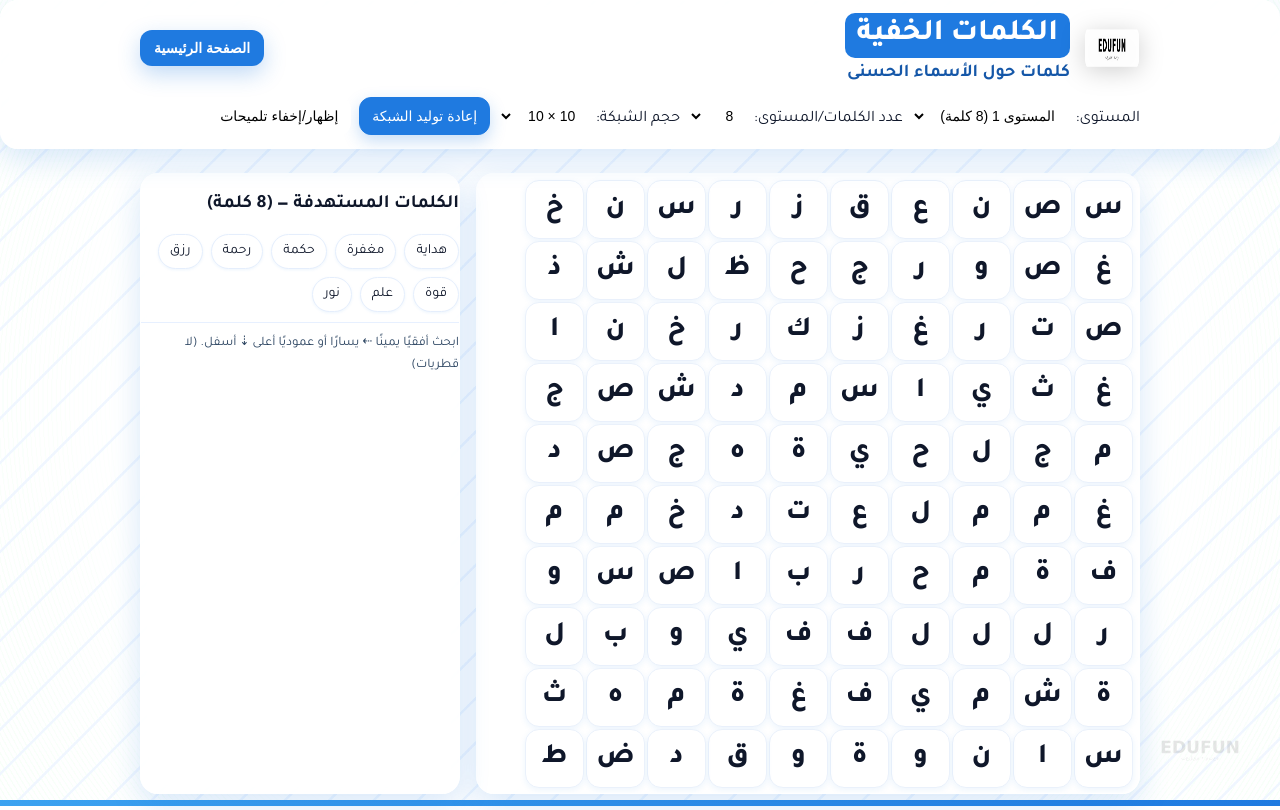
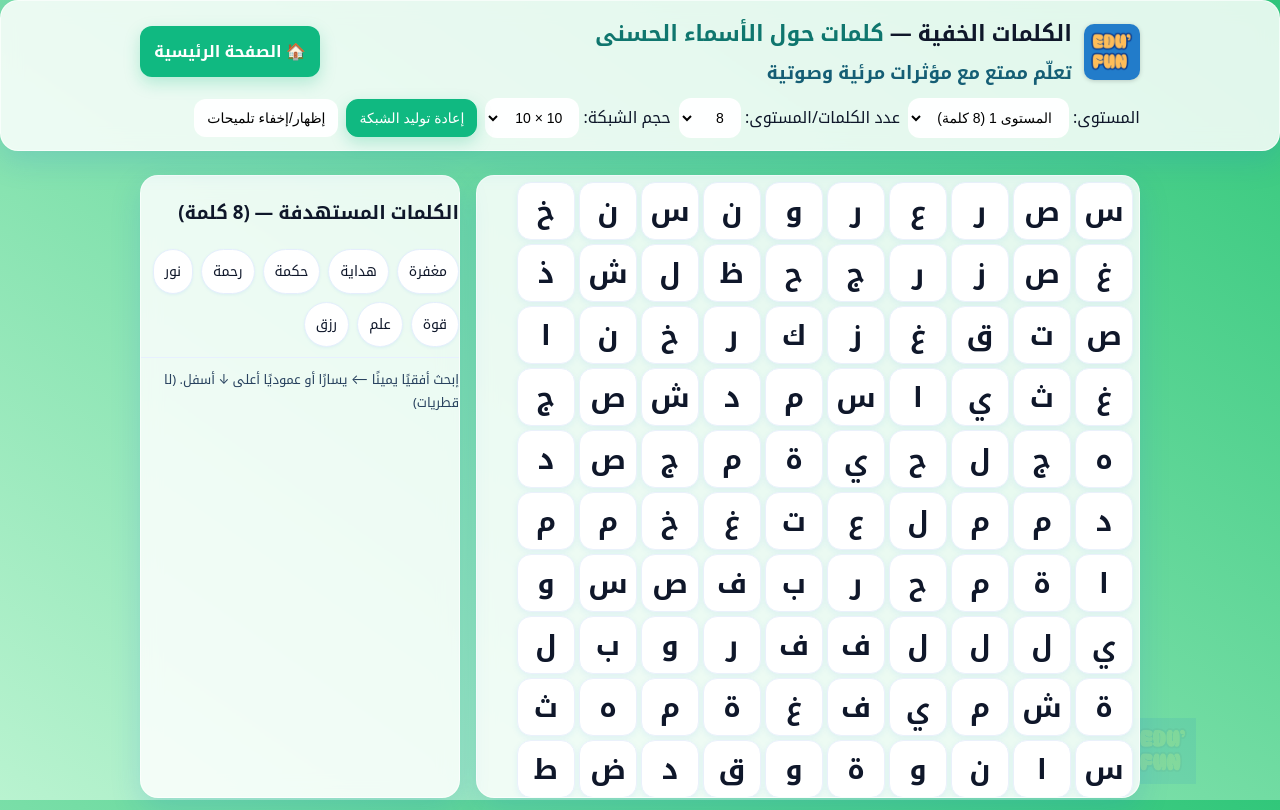
Before and after one commit to crea-tif/edufun-arabic-games, a plain HTML site: page kalimat-khafiya-asmaa/index.html in a window 1280 px wide. Drawn offline with Linux system fonts and the light colour scheme; a web font is replaced by a local one.

Commit message:
index.html

```diff
--- a/kalimat-khafiya-asmaa/index.html
+++ b/kalimat-khafiya-asmaa/index.html
@@ -3,134 +3,122 @@
 <head>
 <meta charset="utf-8">
 <meta name="viewport" content="width=device-width,initial-scale=1,viewport-fit=cover">
-<title>الكلمات الخفية • كلمات حول الأسماء الحسنى</title>
-
+<title>الكلمات الخفية — كلمات حول الأسماء الحسنى</title>
 <style>
-/* === Polices === */
-@import url('https://fonts.googleapis.com/css2?family=Tajawal:wght@400;700;800&display=swap');
-@font-face{
-  font-family:"NotoKufiArabicLocal";
-  src:url("../assets/NotoKufiArabic.ttf") format("truetype");
-  font-display:swap;
+:root{
+  /* Palette proche de la version “Kids” (vert clair/contrasté) */
+  --ink:#0f172a; --accent:#1f7ae0;
+  --ok:#16a34a; --warn:#f59e0b;
+  --glass: rgba(255,255,255,0.85);
+  --bg1:#b9f3d0; --bg2:#31c77a;
+  --cell:44px;                 /* recalculée en JS */
 }
 
-/* === Thème / variables === */
-:root{
-  --ink:#0f172a; --accent:#1f7ae0; --ok:#16a34a; --warn:#f59e0b;
-  --glass: rgba(255,255,255,0.85);
-  --cell: 44px;
-
-  --brand:#1f7ae0;
-  --brand-deep:#1557a8;
-  --muted:#29425f;
-  --ring:rgba(31,122,224,.25);
-}
-
-/* ===== خلفية ===== */
+/* ===== Fond dégradé + watermark logo ===== */
 html,body{height:100%}
 body{
-  margin:0; color:var(--ink);
-  font-family:"Tajawal","NotoKufiArabicLocal","Noto Kufi Arabic","Cairo",system-ui,-apple-system,"Segoe UI",Tahoma,Arial;
-  background: linear-gradient(35deg,#55c6ff 0%, #1f7ae0 100%) fixed;
-}
-body::before{
-  content:""; position:fixed; inset:0; z-index:-2;
-  background:url('edufun-bg.png') center/cover no-repeat;
-  filter:saturate(108%) contrast(110%);
+  margin:0;color:var(--ink);
+  font-family:system-ui,-apple-system,"Noto Kufi Arabic","Tajawal","Cairo",Tahoma,Arial;
+  background:linear-gradient(35deg,var(--bg1) 0%, var(--bg2) 100%) fixed;
 }
 body::after{
-  content:""; position:fixed; inset:auto 0 16px 16px; width:160px; height:70px; z-index:-1;
-  background:url("edufun-logo.png") no-repeat left/contain;
+  content:""; position:fixed; inset:auto 0 16px 16px; width:150px; height:66px; z-index:-1;
+  background:url("../edufun-logo-512.png") no-repeat left/contain;
   opacity:.10; pointer-events:none;
 }
 
-/* ===== حاويات زجاجية ===== */
-header, .card{
-  background: var(--glass);
-  backdrop-filter: blur(10px);
+/* ===== Cartes “verre dépoli” ===== */
+header,.card{
+  background:var(--glass);
+  backdrop-filter:blur(10px);
   border:1px solid rgba(255,255,255,0.65);
   border-radius:18px;
   box-shadow:0 10px 30px rgba(31,122,224,.18);
 }
-header{position:sticky;top:0;z-index:5;margin-bottom:12px;}
-.wrap{max-width:1000px;margin:auto;padding:12px}
+header{ position:sticky; top:0; z-index:5; margin-bottom:12px; }
+.wrap{ max-width:1000px; margin:auto; padding:12px; }
 
-/* ===== هيدر نظيف ===== */
+/* Brand + Home */
 .brandbar{ display:flex; align-items:center; justify-content:space-between; gap:12px; }
-.brandbox{ display:flex; align-items:center; gap:14px; }
-.brand{ height:56px; width:56px; border-radius:14px; filter:drop-shadow(0 4px 12px rgba(0,0,0,.2)); }
-.brand-title{ line-height:1.1; }
-.brand-title .t1{ font-weight:800; font-size:clamp(20px,3.2vw,30px); color:#fff; background:var(--brand); padding:6px 12px; border-radius:10px; }
-.brand-title .t2{ margin-top:6px; font-weight:700; color:var(--brand-deep); font-size:clamp(14px,2.2vw,18px); }
-.brand-cta{
-  display:inline-flex; align-items:center; gap:10px;
-  background:#1f7ae0; color:#fff; border:none; border-radius:12px;
-  padding:10px 14px; font-weight:800; cursor:pointer; box-shadow:0 8px 22px rgba(31,122,224,.28);
-}
-.brand-cta:hover{ background:#1557a8 }
-
-/* لوحة خيارات */
-.controls{ display:flex; gap:8px; flex-wrap:wrap; align-items:center; margin-top:12px }
-select,button{
-  padding:10px 12px;border:1px solid rgba(255,255,255,0.65);
-  background:rgba(255,255,255,0.96);border-radius:12px;font-size:14px
-}
-button.primary{ background:#1f7ae0;border-color:#1f7ae0;color:#fff; box-shadow:0 6px 16px rgba(31,122,224,.25) }
-
-/* تخطيط */
-main .wrap{display:grid;grid-template-columns:1fr 320px;gap:16px}
-.grid-wrap{overflow:hidden;height:var(--gridH,70vh);}
-@media (max-width:900px){
-  header{ position: static; margin-bottom:12px; }
-  .controls{ gap:6px; }
-  .grid-wrap{ margin-top:0; height:var(--gridH,68vh); }
-  main .wrap{ grid-template-columns:1fr; }
-  aside.card{ margin-top:10px; }
+.brand{ display:flex; align-items:center; gap:12px; }
+.brand img{ height:56px; border-radius:10px; filter:drop-shadow(0 1px 2px rgba(0,0,0,.18)); }
+h1{ margin:0; font-size:22px; }
+.home{
+  display:inline-flex; align-items:center; gap:8px;
+  padding:10px 14px; border-radius:12px;
+  background:#10b981; color:#fff; text-decoration:none; font-weight:700;
+  box-shadow:0 6px 16px rgba(16,185,129,.25);
 }
 
-/* الشبكة */
-.grid{ --n:10; display:grid; grid-template-columns:repeat(var(--n),var(--cell)); grid-auto-rows:var(--cell); gap:4px; user-select:none; touch-action:none; padding:6px; }
+/* Barre de commandes */
+.controls{ display:flex; flex-wrap:wrap; gap:8px; align-items:center; margin-top:8px; }
+select,button{ padding:10px 12px; border:1px solid rgba(255,255,255,0.65);
+  background:rgba(255,255,255,0.96); border-radius:12px; font-size:14px; }
+button.primary{ background:#10b981; border-color:#10b981; color:#fff; box-shadow:0 6px 16px rgba(16,185,129,.25); }
+
+/* Layout */
+main .wrap{ display:grid; grid-template-columns:1fr 320px; gap:16px; }
+.grid-wrap{ overflow:hidden; height:var(--gridH,70vh); } /* Hauteur pilotée JS (mobile fix) */
+
+/* ✅ Mobile : header non-collant pour éviter le “rognage” de la grille */
+@media (max-width:900px){
+  header{ position:static; }
+  main .wrap{ grid-template-columns:1fr; }
+  .grid-wrap{ height:var(--gridH,68vh); }
+  aside.card{ margin-top:10px; }
+  .brand img{ height:52px; }
+}
+
+/* ===== Grille ===== */
+.grid{
+  --n:10;
+  display:grid;
+  grid-template-columns:repeat(var(--n),var(--cell));
+  grid-auto-rows:var(--cell);
+  gap:6px; user-select:none; touch-action:none; padding:6px;
+}
 .cell{
-  width:var(--cell);height:var(--cell);
-  border-radius:14px;background:#fff;border:1px solid #eaf1fb;
-  display:flex;align-items:center;justify-content:center;
+  width:var(--cell); height:var(--cell);
+  display:flex; align-items:center; justify-content:center;
+  background:#fff; border:1px solid #eaf1fb; border-radius:14px;
+  font-weight:800;
   font-size:clamp(16px,calc(var(--cell)*.55),28px);
-  font-weight:800;transition:transform .12s,background .3s,border-color .3s;
+  transition:transform .12s,background .3s,border-color .3s;
   box-shadow:0 2px 6px rgba(31,122,224,.08);
 }
 .cell.preview{ outline:2px dashed #1f7ae0; }
 .cell.valid-preview{ outline:2px solid var(--warn); }
 .cell.hint{ background:#fff3bf; border-color:#ffd04a; box-shadow:inset 0 0 0 2px #ffd04a33, 0 2px 6px rgba(31,122,224,.08); }
-.cell.found{background:#e8f7ee;border-color:#b7e3c8;color:#055a43}
-.cell.flash{animation:flashOk 1s ease-in-out 3}
+.cell.found{ background:#e8f7ee; border-color:#b7e3c8; color:#055a43; }
+.cell.flash{ animation:flashOk 1s ease-in-out 3; }
 @keyframes flashOk{0%,100%{background:#e8f7ee}50%{background:#16a34a;color:#fff;transform:scale(1.05)}}
 
-/* الأهداف */
-.target{display:flex;flex-wrap:wrap;gap:8px}
-.badge{background:#fff;border:1px solid #e5eefc;padding:8px 11px;border-radius:999px;font-size:14px;box-shadow:0 1px 3px rgba(31,122,224,.08)}
-.badge.found{background:#e8f7ee;border-color:#b7e3c8;color:#055a43}
-.help{font-size:13px;color:var(--muted);line-height:1.7}
-.footer{font-size:12px;color:#eef6ff;margin-top:6px;text-shadow:0 1px 2px rgba(0,0,0,.2)}
-hr{border:none;border-top:1px solid #e7f0ff;margin:10px 0}
+.target{ display:flex; flex-wrap:wrap; gap:8px; }
+.badge{ background:#fff; border:1px solid #e5eefc; padding:8px 11px; border-radius:999px; font-size:14px; box-shadow:0 1px 3px rgba(31,122,224,.08); }
+.badge.found{ background:#e8f7ee; border-color:#b7e3c8; color:#055a43; }
+.help{ font-size:13px; color:#29425f; line-height:1.7; }
+.footer{ font-size:12px; color:#eef6ff; margin-top:6px; text-shadow:0 1px 2px rgba(0,0,0,.2) }
+hr{ border:none; border-top:1px solid #e7f0ff; margin:10px 0; }
 </style>
 </head>
 <body>
 
 <header>
   <div class="wrap">
-    <div class="brandbar" dir="rtl">
-      <div class="brandbox">
-        <img class="brand" src="edufun-logo.png" alt="EDUFUN">
-        <div class="brand-title">
-          <div class="t1">الكلمات الخفية</div>
-          <div class="t2">كلمات حول الأسماء الحسنى</div>
-        </div>
+    <div class="brandbar">
+      <div class="brand">
+        <img src="../edufun-logo-512.png" alt="EDUFUN">
+        <h1>الكلمات الخفية — <span style="color:#0f766e">كلمات حول الأسماء الحسنى</span><br>
+          <small style="font-weight:600;color:#155e75">تعلّم ممتع مع مؤثرات مرئية وصوتية</small>
+        </h1>
       </div>
-      <button class="brand-cta" onclick="location.href='../'">الصفحة الرئيسية</button>
+      <a class="home" href="../">🏠 الصفحة الرئيسية</a>
     </div>
 
     <div class="controls">
-      <label>المستوى: <select id="level"></select></label>
+      <label>المستوى:
+        <select id="level"></select>
+      </label>
       <label>عدد الكلمات/المستوى:
         <select id="chunk">
           <option value="6">6</option>
@@ -163,24 +151,19 @@ hr{border:none;border-top:1px solid #e7f0ff;margin:10px 0}
       <h3 id="listTitle">الكلمات المستهدفة</h3>
       <div id="targets" class="target"></div>
       <hr>
-      <div class="help">
-        ابحث أفقيًا يمينًا ⇠ يسارًا أو عموديًا أعلى ⇣ أسفل. (لا قطريات)
-      </div>
+      <div class="help">إبحث أفقيًا يمينًا ⟵ يسارًا أو عموديًا أعلى ↓ أسفل. (لا قطريات)</div>
     </aside>
   </div>
 </main>
 
 <script>
-/* ——— كلمات مرتبطة بالأسماء الحسنى (أمثلة) ——— */
-const ALL_NAMES=[
-"رحمة","مغفرة","رزق","علم","حكمة","قوة","نور","هداية","لطف","عفو",
-"قرب","إحسان","عدل","ملك","غنى","كرم","رحيم","رحمن","بديع","مجيد",
-"رؤوف","غفور","قدير","سميع","بصير","عليم","خالق","رازق","شكور","صمد",
-"هادي","نور","والي","بر","غني","مغني","نافع","مانع","رقيب","قوي",
-"متين","مجير","نصير","وكيل","ودود","مجيب","واسع","قريب","شهيد","حق"
+/* ========= بيانات الكلمات (أمثلة لطيفة) ========= */
+const VOCAB = [
+  "رحمة","مغفرة","هداية","حكمة","علم","قوة","رزق","نور",
+  "صدق","رفق","أمانة","إحسان","وفاء","صبر","بر","عدل"
 ];
 
-/* ===== نفس منطق الشبكة والمؤثرات كما في اللعبة الأولى ===== */
+/* ========= عناصر DOM ========= */
 const gridEl=document.getElementById('grid'),
 levelSel=document.getElementById('level'),
 sizeSel=document.getElementById('size'),
@@ -190,33 +173,42 @@ statusEl=document.getElementById('status'),
 btnRegen=document.getElementById('regen'),
 btnHints=document.getElementById('showHints');
 
+/* ========= حالة عامة ========= */
 let N=+sizeSel.value, CHUNK=+chunkSel.value;
-let LEVELS=[], cells=[], board=[], isWord=[], targetNames=[], remaining=new Set();
+let LEVELS=[], cells=[], board=[], isWord=[], targetWords=[], remaining=new Set();
 let hintsOn=false;
 
+/* ========= أدوات ========= */
 const AR_RANDOM="ابتثجحخدذرزسشصضطظعغفقكلمنهوي";
 const randLetter=()=>AR_RANDOM[Math.floor(Math.random()*AR_RANDOM.length)];
 const normalize=s=>s.replace(/\s+/g,'').replace(/ـ/g,'').replace(/[^\u0600-\u06FF]/g,'');
 const idx=(r,c)=>r*N+c, inBounds=(r,c)=>r>=0&&r<N&&c>=0&&c<N;
 
+/* ========= تقسيم المستويات ========= */
 function rebuildLevels(){
-  LEVELS=[];
-  for(let i=0;i<ALL_NAMES.length;i+=CHUNK) LEVELS.push(ALL_NAMES.slice(i,i+CHUNK));
+  LEVELS=[]; // قصّ إلى مجموعات من CHUNK عناصر
+  for(let i=0;i<VOCAB.length;i+=CHUNK) LEVELS.push(VOCAB.slice(i,i+CHUNK));
   levelSel.innerHTML='';
-  LEVELS.forEach((L,i)=>{const o=document.createElement('option');o.value=i;o.textContent=`المستوى ${i+1} (${L.length} كلمة)`;levelSel.appendChild(o);});
+  LEVELS.forEach((L,i)=>{ const o=document.createElement('option'); o.value=i; o.textContent=`المستوى ${i+1} (${L.length} كلمة)`; levelSel.appendChild(o); });
   levelSel.value=0;
 }
 rebuildLevels();
 
+/* ========= بناء الشبكة ========= */
 function buildGrid(){
   gridEl.innerHTML=''; cells=[];
-  for(let i=0;i<N*N;i++){const d=document.createElement('div');d.className='cell';d.dataset.index=i;gridEl.appendChild(d);cells.push(d);}
+  for(let i=0;i<N*N;i++){
+    const d=document.createElement('div');
+    d.className='cell'; d.dataset.index=i;
+    gridEl.appendChild(d); cells.push(d);
+  }
 }
 
+/* ========= وضع الكلمات: يمين←يسار أو أعلى↓أسفل ========= */
 function tryPlace(word){
   const chars=normalize(word).split(''), L=chars.length;
   if(L>N) return false;
-  const dirs=[{dr:0,dc:-1},{dr:1,dc:0}];
+  const dirs=[{dr:0,dc:-1},{dr:1,dc:0}]; // ← أو ↓
   for(let t=0;t<420;t++){
     const dir=dirs[Math.random()<.6?0:1];
     let r,c;
@@ -233,43 +225,45 @@ function tryPlace(word){
   }
   return false;
 }
-function pickSubset(a,k){const x=a.slice();for(let i=x.length-1;i>0;i--){const j=Math.floor(Math.random()*(i+1));[x[i],x[j]]=[x[j],x[i]];}return x.slice(0,Math.min(k,x.length));}
+function pickSubset(a,k){ const x=a.slice(); for(let i=x.length-1;i>0;i--){ const j=Math.floor(Math.random()*(i+1)); [x[i],x[j]]=[x[j],x[i]]; } return x.slice(0,Math.min(k,x.length)); }
 
+/* ========= توليد مستوى ========= */
 function generate(i){
   const base=LEVELS[i].slice(), eligible=base.filter(n=>normalize(n).length<=N);
-  let names=pickSubset(eligible, Math.min(CHUNK, eligible.length));
-  names.sort((a,b)=>normalize(b).length-normalize(a).length);
+  let words=pickSubset(eligible, Math.min(CHUNK, eligible.length));
+  words.sort((a,b)=>normalize(b).length-normalize(a).length);
 
-  board  = Array.from({length:N},()=>Array(N).fill(null));
-  isWord = Array.from({length:N},()=>Array(N).fill(false));
-
+  board=Array.from({length:N},()=>Array(N).fill(null));
+  isWord=Array.from({length:N},()=>Array(N).fill(false));
   let placed=true;
-  for(const nm of names){ if(!tryPlace(nm)){ placed=false; break; } }
+  for(const w of words){ if(!tryPlace(w)){ placed=false; break; } }
   if(!placed){
     for(let attempt=0; attempt<3 && !placed; attempt++){
-      names.pop();
-      board  = Array.from({length:N},()=>Array(N).fill(null));
-      isWord = Array.from({length:N},()=>Array(N).fill(false));
+      words.pop();
+      board=Array.from({length:N},()=>Array(N).fill(null));
+      isWord=Array.from({length:N},()=>Array(N).fill(false));
       placed=true;
-      for(const nm of names){ if(!tryPlace(nm)){ placed=false; break; } }
+      for(const w of words){ if(!tryPlace(w)){ placed=false; break; } }
     }
   }
+  for(let r=0;r<N;r++)for(let c=0;c<N;c++) if(!board[r][c]) board[r][c]=randLetter();
 
-  for(let r=0;r<N;r++)for(let c=0;c<N;c++) if(!board[r][c]) board[r][c]=randLetter();
-  targetNames=names; remaining=new Set(names);
-  buildGrid(); for(let r=0;r<N;r++)for(let c=0;c<N;c++) cells[idx(r,c)].textContent=board[r][c];
+  targetWords=words; remaining=new Set(words);
+  buildGrid();
+  for(let r=0;r<N;r++)for(let c=0;c<N;c++) cells[idx(r,c)].textContent=board[r][c];
   renderTargets(); updateStatus(); refitAll(); applyHints();
 }
 
+/* ========= واجهة الأهداف ========= */
 function renderTargets(){
-  const listTitle=document.getElementById('listTitle');
-  listTitle.textContent=`الكلمات المستهدفة — (${targetNames.length} كلمة)`;
+  document.getElementById('listTitle').textContent=`الكلمات المستهدفة — (${targetWords.length} كلمة)`;
   targetsEl.innerHTML='';
-  targetNames.forEach(n=>{ const b=document.createElement('span'); b.className='badge'; b.dataset.name=n; b.textContent=n; targetsEl.appendChild(b); });
+  targetWords.forEach(n=>{ const b=document.createElement('span'); b.className='badge'; b.dataset.name=n; b.textContent=n; targetsEl.appendChild(b); });
 }
 function markBadgeFound(n){ [...targetsEl.children].forEach(x=>{ if(x.dataset.name===n) x.classList.add('found'); }); }
-function updateStatus(){ statusEl.textContent=`المتبقي: ${remaining.size} / ${targetNames.length}`; }
+function updateStatus(){ statusEl.textContent=`المتبقي: ${remaining.size} / ${targetWords.length}`; }
 
+/* ========= مطابقة / معاينة ========= */
 function collectLine(f,t){
   if(f.r===t.r && t.c<=f.c){ const L=[]; for(let c=f.c;c>=t.c;c--) L.push({r:f.r,c}); return L; }
   if(f.c===t.c && t.r>=f.r){ const L=[]; for(let r=f.r;r<=t.r;r++) L.push({r,c:f.c}); return L; }
@@ -279,14 +273,14 @@ function textFrom(L){ let s=''; for(const p of L) s+=board[p.r][p.c]; return s;
 function isExact(L){ const p=textFrom(L); for(const n of remaining) if(normalize(n)===p) return n; return null; }
 function isPrefix(L){ const p=textFrom(L); for(const n of remaining){ if(normalize(n).startsWith(p)) return true; } return false; }
 
-/* مؤثرات */
+/* ========= Sons + confettis ========= */
 let actx=null;
 function ensureAudio(){ if(!actx){ actx=new (window.AudioContext||window.webkitAudioContext)(); } }
 function tone(freq, dur=0.12, type='sine', gain=0.08, when=0){
-  ensureAudio(); const t=actx.currentTime+when;
-  const osc=actx.createOscillator(), g=actx.createGain();
-  osc.type=type; osc.frequency.value=freq;
-  g.gain.value=gain; g.gain.setValueAtTime(gain,t); g.gain.exponentialRampToValueAtTime(0.0001,t+dur);
+  ensureAudio();
+  const t=actx.currentTime+when, osc=actx.createOscillator(), g=actx.createGain();
+  osc.type=type; osc.frequency.value=freq; g.gain.value=gain;
+  g.gain.setValueAtTime(gain,t); g.gain.exponentialRampToValueAtTime(0.0001,t+dur);
   osc.connect(g).connect(actx.destination); osc.start(t); osc.stop(t+dur);
 }
 function playDing(){ tone(880,0.10,'triangle',0.10,0); tone(1320,0.12,'triangle',0.08,0.07); }
@@ -303,16 +297,23 @@ function confettiBurst(){
   })();
 }
 
-/* سحب/إسقاط */
+/* ========= Sélection fiable (mobile/PC) ========= */
 let start=null, lastPreview=[];
 function posFromEl(el){ const i=+el.dataset.index; return {r:Math.floor(i/N), c:i%N}; }
 function clearPreview(){ lastPreview.forEach(p=>cells[idx(p.r,p.c)].classList.remove('preview','valid-preview')); lastPreview=[]; }
-function setPreview(L, exact=false){ clearPreview(); if(!L) return; L.forEach(p=>cells[idx(p.r,p.c)].classList.add(exact?'valid-preview':'preview')); lastPreview=L.slice(); }
+function setPreview(L, exact=false){
+  clearPreview(); if(!L) return;
+  L.forEach(p=>cells[idx(p.r,p.c)].classList.add(exact?'valid-preview':'preview'));
+  lastPreview=L.slice();
+}
 
 gridEl.addEventListener('pointerdown', e=>{
   const t=e.target.closest('.cell'); if(!t) return;
-  ensureAudio(); e.preventDefault(); gridEl.setPointerCapture(e.pointerId);
-  start=posFromEl(t); setPreview([start], false);
+  ensureAudio();
+  e.preventDefault();
+  gridEl.setPointerCapture(e.pointerId);
+  start=posFromEl(t);
+  setPreview([start], false);
 });
 gridEl.addEventListener('pointermove', e=>{
   if(!start) return;
@@ -339,32 +340,30 @@ function commitIfValid(){
   }
   clearPreview(); start=null;
 }
-gridEl.addEventListener('pointerup',    ()=>commitIfValid());
-gridEl.addEventListener('pointercancel',()=>{ clearPreview(); start=null; });
+gridEl.addEventListener('pointerup', commitIfValid);
+gridEl.addEventListener('pointercancel', ()=>{ clearPreview(); start=null; });
 
-/* تلميحات */
+/* ========= TIPS ========= */
 function applyHints(){
   for(let r=0;r<N;r++){
     for(let c=0;c<N;c++){
-      const i=idx(r,c); const el=cells[i]; const isFound=el.classList.contains('found');
-      el.classList.toggle('hint', hintsOn && isWord[r][c] && !isFound);
+      const i=idx(r,c), el=cells[i], found=el.classList.contains('found');
+      el.classList.toggle('hint', hintsOn && isWord[r][c] && !found);
     }
   }
 }
 btnHints.onclick=()=>{ hintsOn=!hintsOn; btnHints.setAttribute('aria-pressed', hintsOn?'true':'false'); applyHints(); };
 
-/* أزرار */
-btnRegen.onclick=()=>generate(+levelSel.value);
-sizeSel.onchange=()=>{ N=+sizeSel.value; gridEl.style.setProperty('--n',N); generate(+levelSel.value); };
-chunkSel.onchange=()=>{ CHUNK=+chunkSel.value; rebuildLevels(); generate(+levelSel.value); };
-levelSel.onchange=()=>generate(+levelSel.value);
-
-/* ملاءمة */
+/* ========= Recalc responsive (FIX mobile) ========= */
 function sizeGridWrap(){
+  // Utilise la hauteur réelle de la fenêtre (corrige le bug des barres d’adresse mobiles)
+  const vh = window.visualViewport ? window.visualViewport.height
+           : Math.min(window.innerHeight, document.documentElement.clientHeight);
   const header=document.querySelector('header');
-  const wrap=gridEl.parentElement;
-  const H=Math.max(280, window.innerHeight - header.getBoundingClientRect().height - 32);
-  wrap.style.setProperty('--gridH', H+'px');
+  const headerH= header ? header.getBoundingClientRect().height : 0;
+  // marge + respirations
+  const H = Math.max(280, vh - headerH - 28);
+  gridEl.parentElement.style.setProperty('--gridH', H+'px');
 }
 function fitGrid(){
   const wrap=gridEl.parentElement, styles=getComputedStyle(gridEl);
@@ -373,10 +372,16 @@ function fitGrid(){
   document.documentElement.style.setProperty('--cell', Math.floor(Math.max(22, Math.min(cW, cH)))+'px');
 }
 function refitAll(){ sizeGridWrap(); fitGrid(); }
-window.addEventListener('resize', refitAll);
-new ResizeObserver(refitAll).observe(document.body);
+addEventListener('resize', refitAll);
+new ResizeObserver(()=>refitAll()).observe(document.body);
 
-/* تشغيل */
+/* ========= Événements UI ========= */
+btnRegen.onclick=()=>generate(+levelSel.value);
+sizeSel.onchange=()=>{ N=+sizeSel.value; gridEl.style.setProperty('--n',N); generate(+levelSel.value); };
+chunkSel.onchange=()=>{ CHUNK=+chunkSel.value; rebuildLevels(); generate(+levelSel.value); };
+levelSel.onchange=()=>generate(+levelSel.value);
+
+/* ========= Start ========= */
 generate(0);
 refitAll();
 </script>
```
